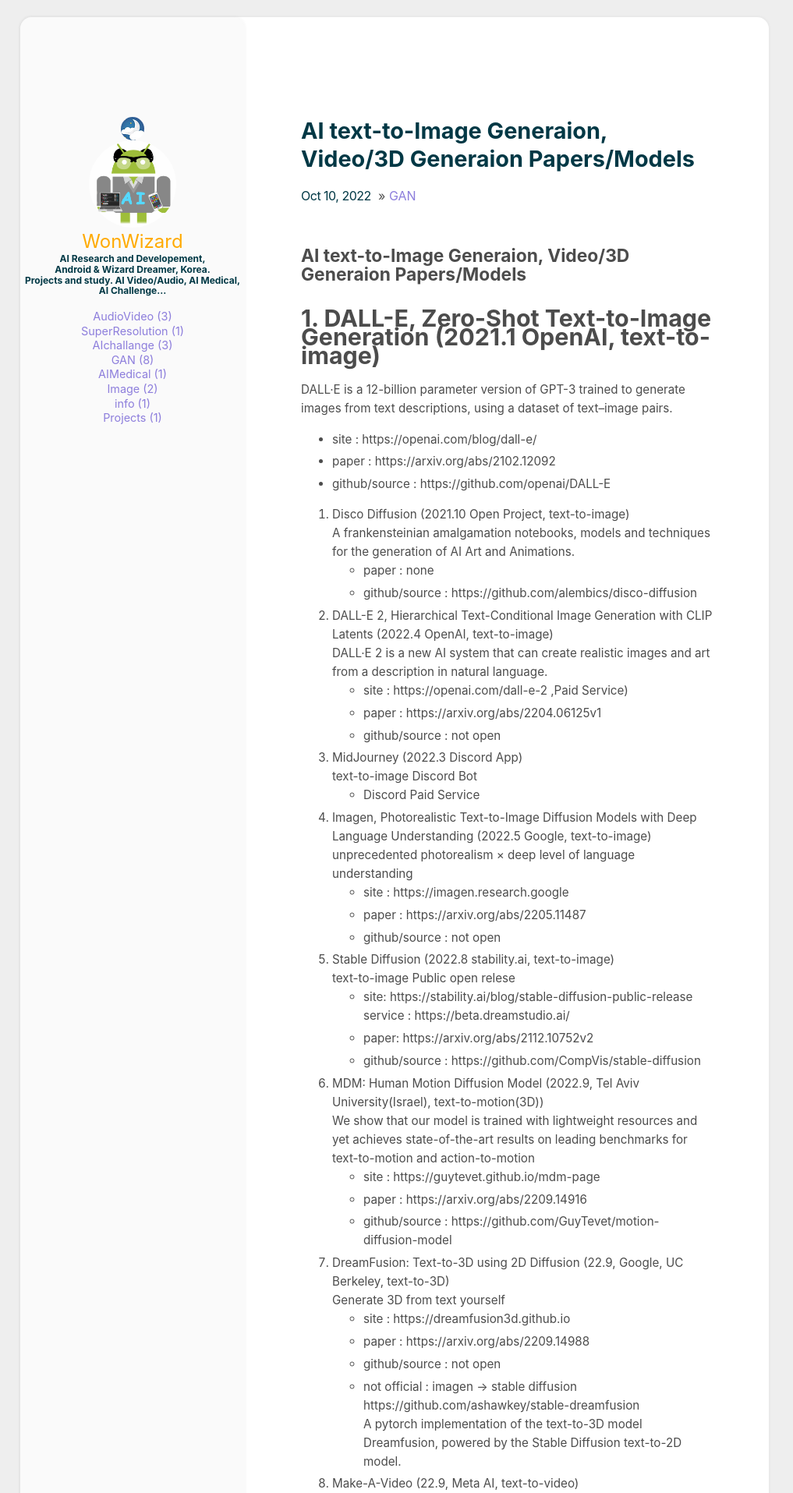
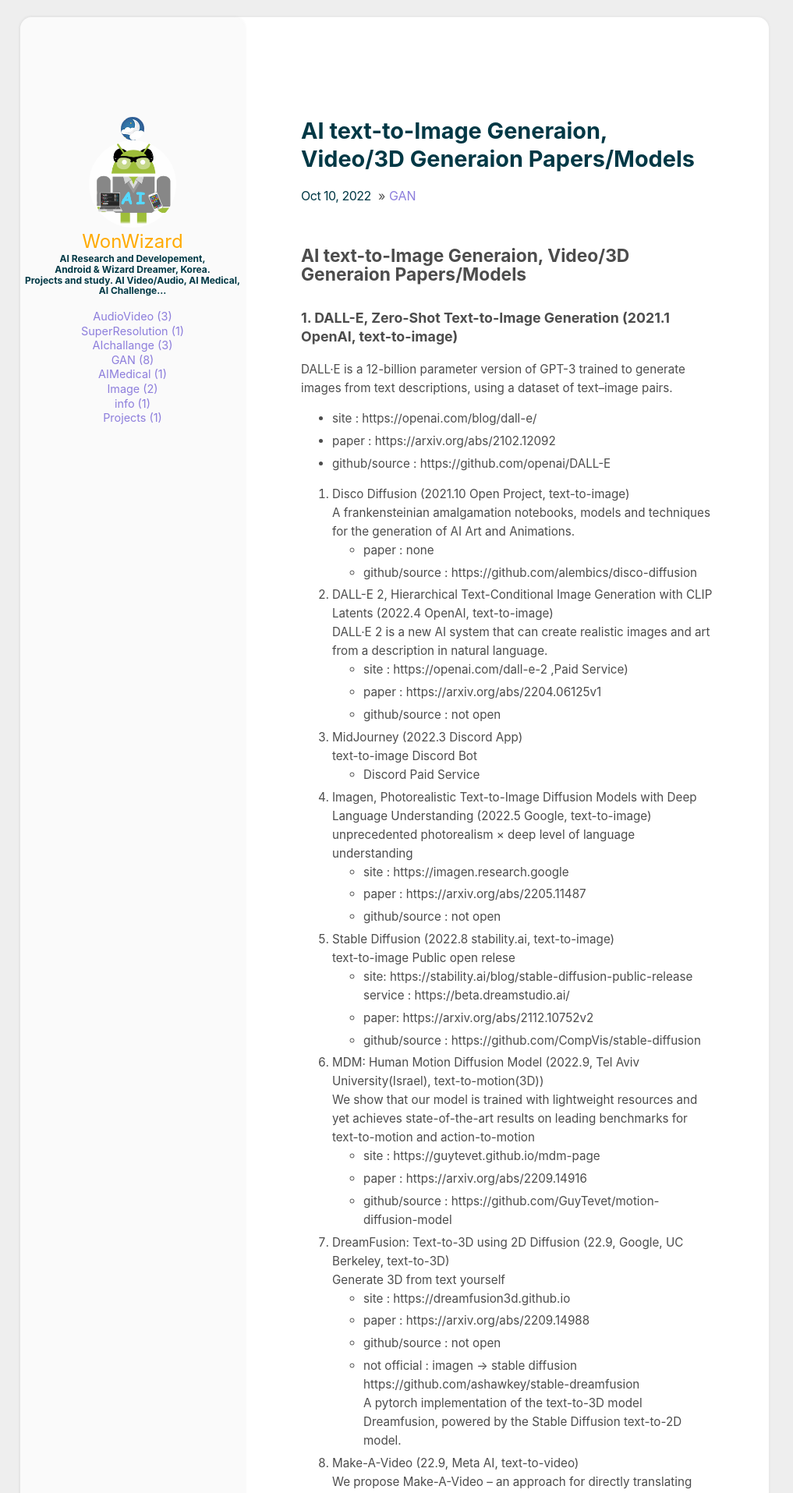
Before and after one commit to wonwizard/wonwizard.github.io, a Jekyll site: the page built from _posts/2022-10-10-txt2img_paper_model_list.md, in a window 1280 px wide. Shown: the top 1915 px of the page at 78% size, without its empty margins (134-1151 px from the left). Built offline with Jekyll 4.4.1, drawn with Linux system fonts in a browser that asks for light colours.

```diff
--- a/_posts/2022-10-10-txt2img_paper_model_list.md
+++ b/_posts/2022-10-10-txt2img_paper_model_list.md
@@ -6,7 +6,7 @@ comments: true
 
 ## AI text-to-Image Generaion, Video/3D Generaion Papers/Models
 
-# 1. DALL-E, Zero-Shot Text-to-Image Generation (2021.1 OpenAI, text-to-image)
+### 1. DALL-E, Zero-Shot Text-to-Image Generation (2021.1 OpenAI, text-to-image)
  DALL·E is a 12-billion parameter version of GPT-3 trained to generate images from text descriptions, using a dataset of text–image pairs.
  - site : https://openai.com/blog/dall-e/
  - paper : https://arxiv.org/abs/2102.12092
```
